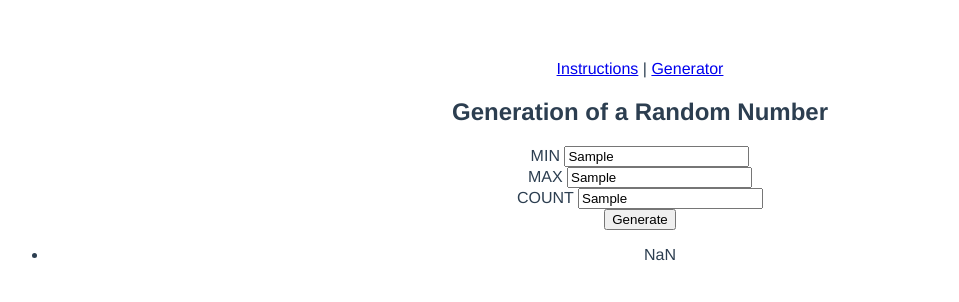
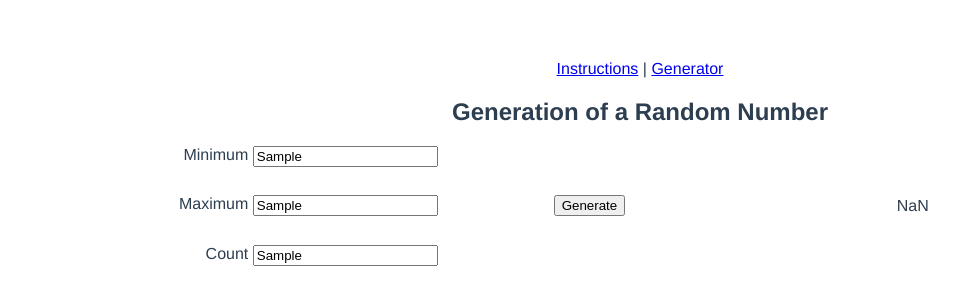
Before and after one commit to odax/vue-practical, a Vue app: page /generator in a window 1280 px wide. Both pictures are taken after typing "Sample", "Sample", "Sample" into the empty fields and a click on the button "Generate". Shown: the top 302 px of the page, without its empty margins (0-959 px from the left). Built offline with nearby package versions, Linux system fonts and the light colour scheme.

Commit message:
cleanup and fancy

```diff
--- a/src/components/RandomGenerator.vue
+++ b/src/components/RandomGenerator.vue
@@ -1,23 +1,35 @@
 <template>
-  <div>
-    MIN
+  <div class="container">
+    <div class="col-1">
+      <div class="col-1-item">
+      <span>Minimum</span> &nbsp;
       <input id="min" v-model.number="min"/>
-    <br>
-    MAX
+      </div>
+      <div class="col-1-item">
+      <span>Maximum</span> &nbsp;
       <input id="max" v-model.number="max"/>
-    <br>
-    COUNT
+      </div>
+      <div class=" col-1-item">
+      <span>Count</span> &nbsp;
       <input id="count" v-model.number="count"/>
-    <br>
+      </div>
+    </div>
+    <div class="col-2">
       <button id="btn" @click="generate({ count: count, min: min, max: max})">Generate</button>
-    <ul id="results" v-if="results">
-        <li v-for="result in results">
-          {{result}}
+    </div>
+    <div class="col-3">
+      <div v-if="results && !error" class="list-container">
+      <ul id="results" class="list">
+          <li v-for="(result, index) in results" style="display: flex;">
+            {{result}}<div v-if="results.length > 1 && index != results.length - 1">,&nbsp;</div>
           </li>
       </ul>
-    <div style="color: red;" v-if="error">
+      </div>
+      <div v-if="error" class="error">
         {{error}}
       </div>
+    </div>
+
   </div>
 </template>
 
@@ -29,68 +41,94 @@ export default Vue.extend({
     return {
       results: new Array<number>(),
       error: null,
+      min: null,
+      max: null,
+      count: null,
     };
   },
   methods: {
-    clearResults: function () {
+    clearResults() {
       this.results = [];
       this.error = null;
     },
     handleLargeCount(count) {
       if (count > 10) {
-        this.error = "Count Can't be Greater than 10";
+        this.error = 'Count Can\'t be Greater than 10';
         return null;
       }
     },
     generate({ count = 1, min = 1, max = 10 } = { count: 1, min: 1, max: 10 }): void {
       this.clearResults();
-    //count check
+      //check count > 10
       if (count > 10) {
-        this.error = "Count Can't be Greater than 10";
+        this.error = 'Count Can\'t be Greater than 10';
         return;
-      };
-    //check neg
+      }
+      // check neg
       if (Math.sign(count) === -1) {
-      this.error = "Count cannot be negative";
+      this.error = 'Count cannot be negative';
       return;
       }
       if (Math.sign(min) === -1) {
-      this.error = "Min cannot be negative";
+        this.error = 'Min cannot be negative';
         return;
       }
       if (Math.sign(max) === -1) {
-      this.error = "Max cannot be negative";
+        this.error = 'Max cannot be negative';
         return;
       }
-
-    //sane min/max
+      // check sane min/max
       if (min > max) {
-      this.error = "Max must be greater than Min";
+        this.error = 'Max must be greater than Min';
         return;
       }
-
-    //min/max above zero
+      //check min/max below zero
       if (min <= 0 || max <= 0) {
-      this.error = "Min and Max must both be above zero";
+        this.error = 'Min and Max must both be above zero';
         return;
       }
-
+      //checks passed, generate nums for coun > 1
       if (count > 1) {
         for (let i = 0; i <= count - 1; i++) {
-      let ran = Math.floor(Math.random() * (max - min + 1) + min);
+          const ran = Math.floor(Math.random() * (max - min + 1) + min);
           this.results.push(ran);
         }
+        //generate nums for no count
       } else {
-      let ran = Math.floor(Math.random() * (max - min + 1) + min);
-
+        const ran = Math.floor(Math.random() * (max - min + 1) + min);
         this.results.push(ran);
       }
-    console.log(this.results);
-  }
+    },
   },
 });
 </script>
 
 <style scoped>
+  .container {
+    width: 80%;
+    margin: auto;
+    display: flex;
+  }
+  .col-1-item {
+    display: flex; justify-content: flex-end;
+  }
+  .col-1 {
+    display: flex; flex-direction: column; justify-content: space-between; height: 120px; width: 30%;
+  }
+  .col-2 {
+    width: 30%; display: flex; align-items: center; justify-content: center;
+  }
+  .col-3 {
+    width: 30%;
+  }
+  .list-container {
+    width: 100%; height: 100%; display: flex; align-items: center; justify-content: center;
+  }
+  .list {
+    list-style-type: none; display: flex; align-items: center; justify-content: center;
+  }
+  .error {
+    width: 100%; height: 100%; color: red; display: flex; justify-content: center; align-items: center;
+  }
 
 </style>
```
Lines whose indentation alone changed are shown as unchanged.
